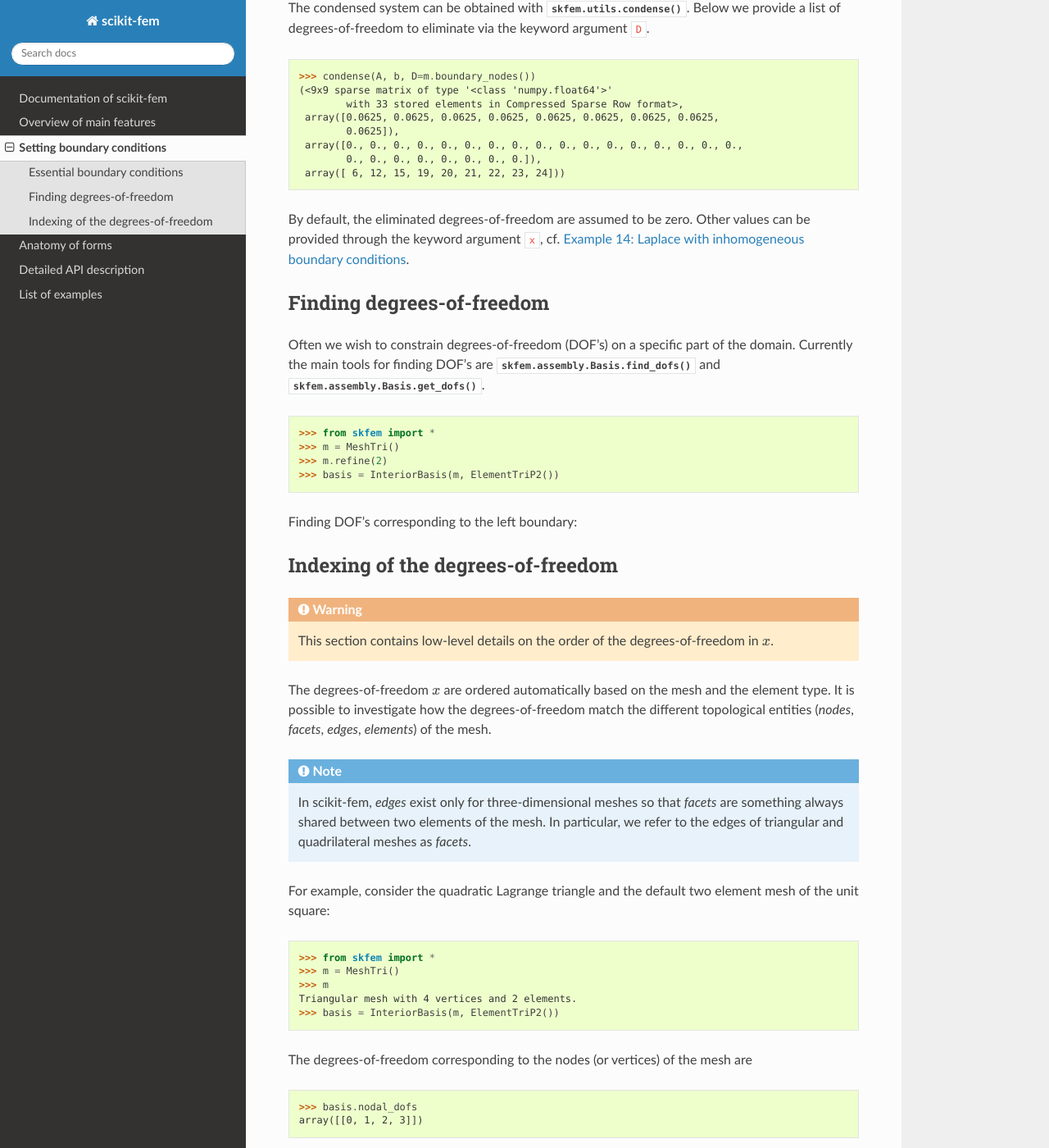
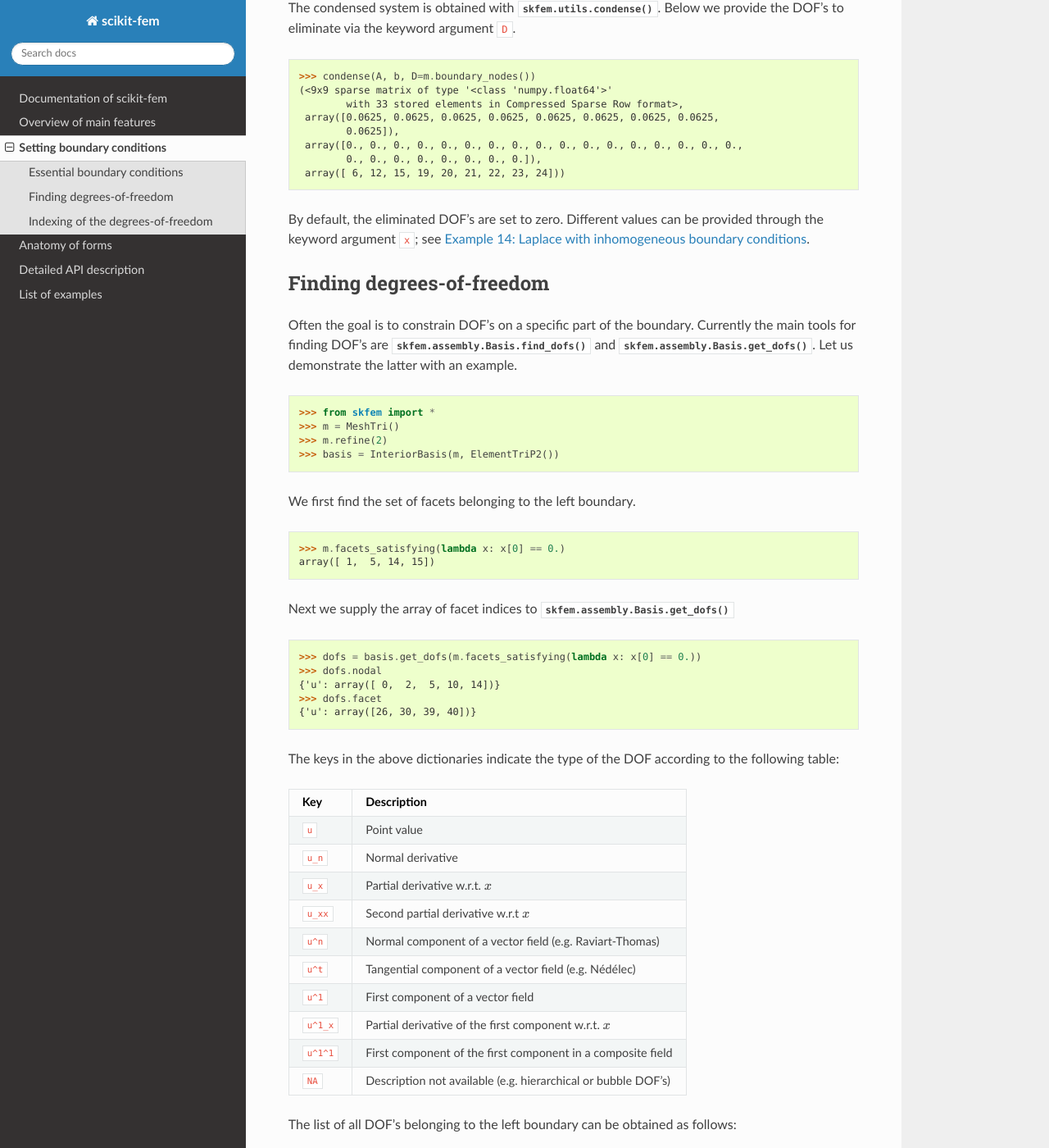
Before and after one commit to kinnala/scikit-fem, a Sphinx documentation site: the page built from docs/bcs.rst, in a window 1280 px wide and 1400 px high, scrolled down 961 px. Shown: the whole window at 82% size. Built offline with Sphinx 7.4.7 and the Read the Docs theme 2.0.0, drawn with Linux system fonts in a browser that asks for light colours; some of the changed text lies outside the part shown.

Commit message:
More work documenting boundary conditions

```diff
--- a/docs/bcs.rst
+++ b/docs/bcs.rst
@@ -10,12 +10,12 @@ Using the techniques described in :ref:`overview`, one obtains the linear system
 where :math:`A` corresponds to a bilinear form and :math:`b` corresponds to a
 linear form.
 Many times this system has no unique solution unless the degrees-of-freedom
-:math:`x` are further constrained by imposing boundary conditions.
+(DOF's) :math:`x` are further constrained by imposing boundary conditions.
 
 Essential boundary conditions
 =============================
 
-It is possible to eliminate degrees-of-freedom from the resulting system if some
+It is possible to eliminate DOF's from the resulting system if some
 of the values are known `a priori`.  Suppose that the vector :math:`x` can be
 split as
 
@@ -65,8 +65,8 @@ corresponding to the Poisson equation :math:`-\Delta u = 1`.
    >>> A = laplace.assemble(basis)
    >>> b = unit_load.assemble(basis)
 
-The condensed system can be obtained with :func:`skfem.utils.condense`.  Below
-we provide a list of degrees-of-freedom to eliminate via the keyword argument
+The condensed system is obtained with :func:`skfem.utils.condense`.  Below
+we provide the DOF's to eliminate via the keyword argument
 ``D``.
 
 .. code-block:: python
@@ -80,17 +80,18 @@ we provide a list of degrees-of-freedom to eliminate via the keyword argument
            0., 0., 0., 0., 0., 0., 0., 0.]),
     array([ 6, 12, 15, 19, 20, 21, 22, 23, 24]))
 
-By default, the eliminated degrees-of-freedom are assumed to be zero.
-Other values can be provided through the keyword argument ``x``,
-cf. :ref:`ex14`.
+By default, the eliminated DOF's are set to zero.
+Different values can be provided through the keyword argument ``x``;
+see :ref:`ex14`.
 
 Finding degrees-of-freedom
 ==========================
 
-Often we wish to constrain degrees-of-freedom (DOF's) on a specific part of the
-domain.  Currently the main tools for finding DOF's are
+Often the goal is to constrain DOF's on a specific part of
+the boundary.  Currently the main tools for finding DOF's are
 :meth:`skfem.assembly.Basis.find_dofs` and
-:meth:`skfem.assembly.Basis.get_dofs`.
+:meth:`skfem.assembly.Basis.get_dofs`.  Let us demonstrate
+the latter with an example.
 
 .. code-block:: python
 
@@ -99,7 +100,57 @@ domain.  Currently the main tools for finding DOF's are
    >>> m.refine(2)
    >>> basis = InteriorBasis(m, ElementTriP2())
 
-Finding DOF's corresponding to the left boundary:
+We first find the set of facets belonging to the left boundary.
+
+.. code-block:: python
+
+   >>> m.facets_satisfying(lambda x: x[0] == 0.)
+   array([ 1,  5, 14, 15])
+
+Next we supply the array of facet indices to
+:meth:`skfem.assembly.Basis.get_dofs`
+
+.. code-block:: python
+
+   >>> dofs = basis.get_dofs(m.facets_satisfying(lambda x: x[0] == 0.))
+   >>> dofs.nodal
+   {'u': array([ 0,  2,  5, 10, 14])}
+   >>> dofs.facet
+   {'u': array([26, 30, 39, 40])}
+
+The keys in the above dictionaries indicate the type of the
+DOF according to the following table:
+
++-----------+---------------------------------------------------------------+
+| Key       | Description                                                   |
++===========+===============================================================+
+| ``u``     | Point value                                                   |
++-----------+---------------------------------------------------------------+
+| ``u_n``   | Normal derivative                                             |
++-----------+---------------------------------------------------------------+
+| ``u_x``   | Partial derivative w.r.t. :math:`x`                           |
++-----------+---------------------------------------------------------------+
+| ``u_xx``  | Second partial derivative w.r.t :math:`x`                     |
++-----------+---------------------------------------------------------------+
+| ``u^n``   | Normal component of a vector field (e.g. Raviart-Thomas)      |
++-----------+---------------------------------------------------------------+
+| ``u^t``   | Tangential component of a vector field (e.g. Nédélec)         |
++-----------+---------------------------------------------------------------+
+| ``u^1``   | First component of a vector field                             |
++-----------+---------------------------------------------------------------+
+| ``u^1_x`` | Partial derivative of the first component w.r.t. :math:`x`    |
++-----------+---------------------------------------------------------------+
+| ``u^1^1`` | First component of the first component in a composite field   |
++-----------+---------------------------------------------------------------+
+| ``NA``    | Description not available (e.g. hierarchical or bubble DOF's) |
++-----------+---------------------------------------------------------------+
+
+The list of all DOF's belonging to the left boundary can be obtained as follows:
+
+.. code-block:: python
+
+   >>> dofs.flatten()
+   array([ 0,  2,  5, 10, 14, 26, 30, 39, 40])
 
 
 Indexing of the degrees-of-freedom
@@ -107,13 +158,13 @@ Indexing of the degrees-of-freedom
 
 .. warning::
 
-   This section contains low-level details on the order of the
-   degrees-of-freedom in :math:`x`.
+   This section contains lower level details on the order of the DOF's.
+   Read this only if you did not find an answer in the above sections.
 
 The degrees-of-freedom :math:`x` are ordered automatically based on the mesh and
-the element type.  It is possible to investigate how the degrees-of-freedom
-match the different topological entities (`nodes`, `facets`, `edges`,
-`elements`) of the mesh.
+the element type.  It is possible to investigate manually how the
+degrees-of-freedom match the different topological entities (`nodes`, `facets`,
+`edges`, `elements`) of the mesh.
 
 .. note::
 
@@ -160,7 +211,7 @@ Similarly, the degrees-of-freedom corresponding to the facets of the mesh are
    >>> basis.facet_dofs
    array([[4, 5, 6, 7, 8]])
 
-The corresponding facets can be also found in the mesh data structure:
+The corresponding facets are also present in the mesh data structure:
 
 .. code-block:: python
 
```
Also changed, not shown: other parts of docs/bcs.rst (+3 -3 lines).
